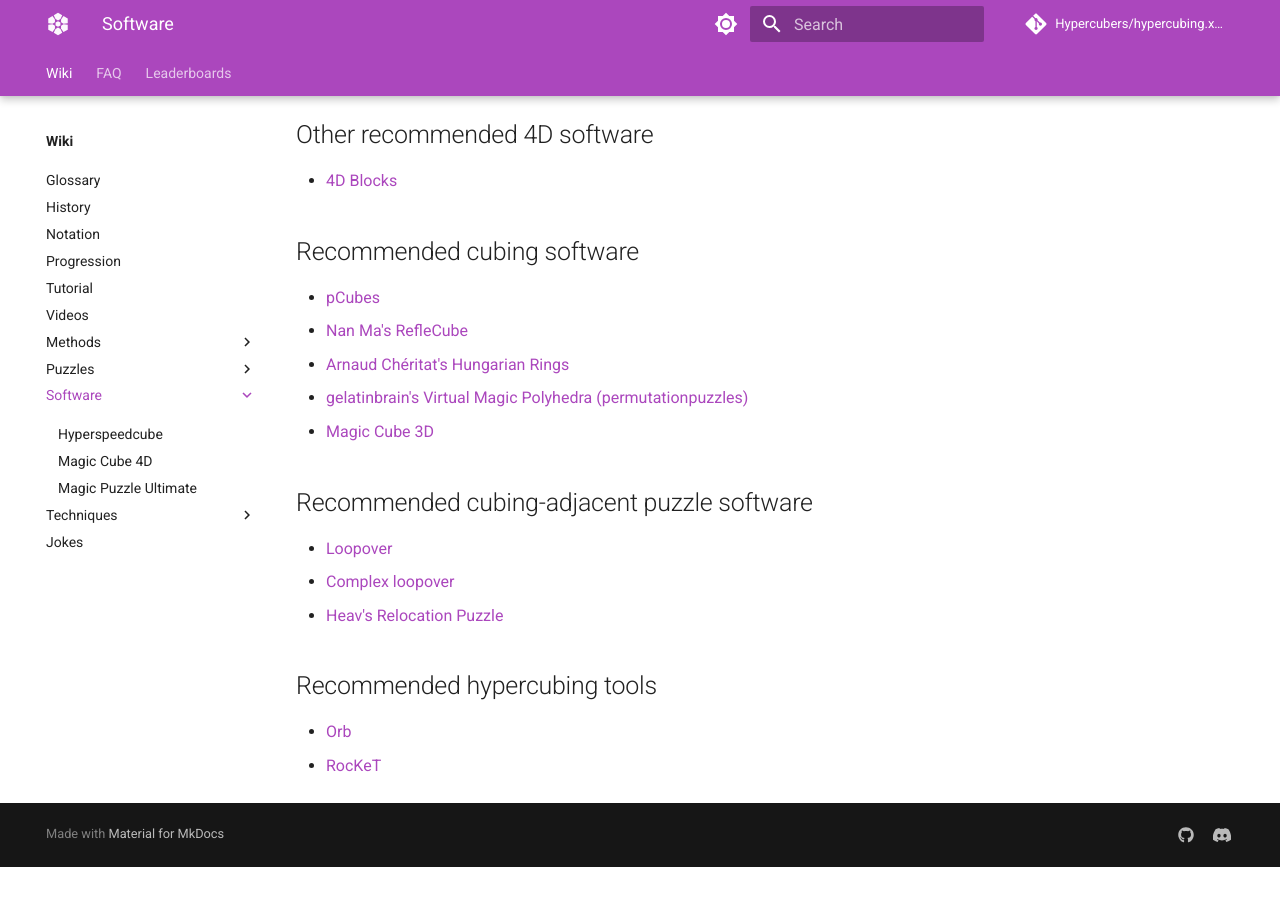
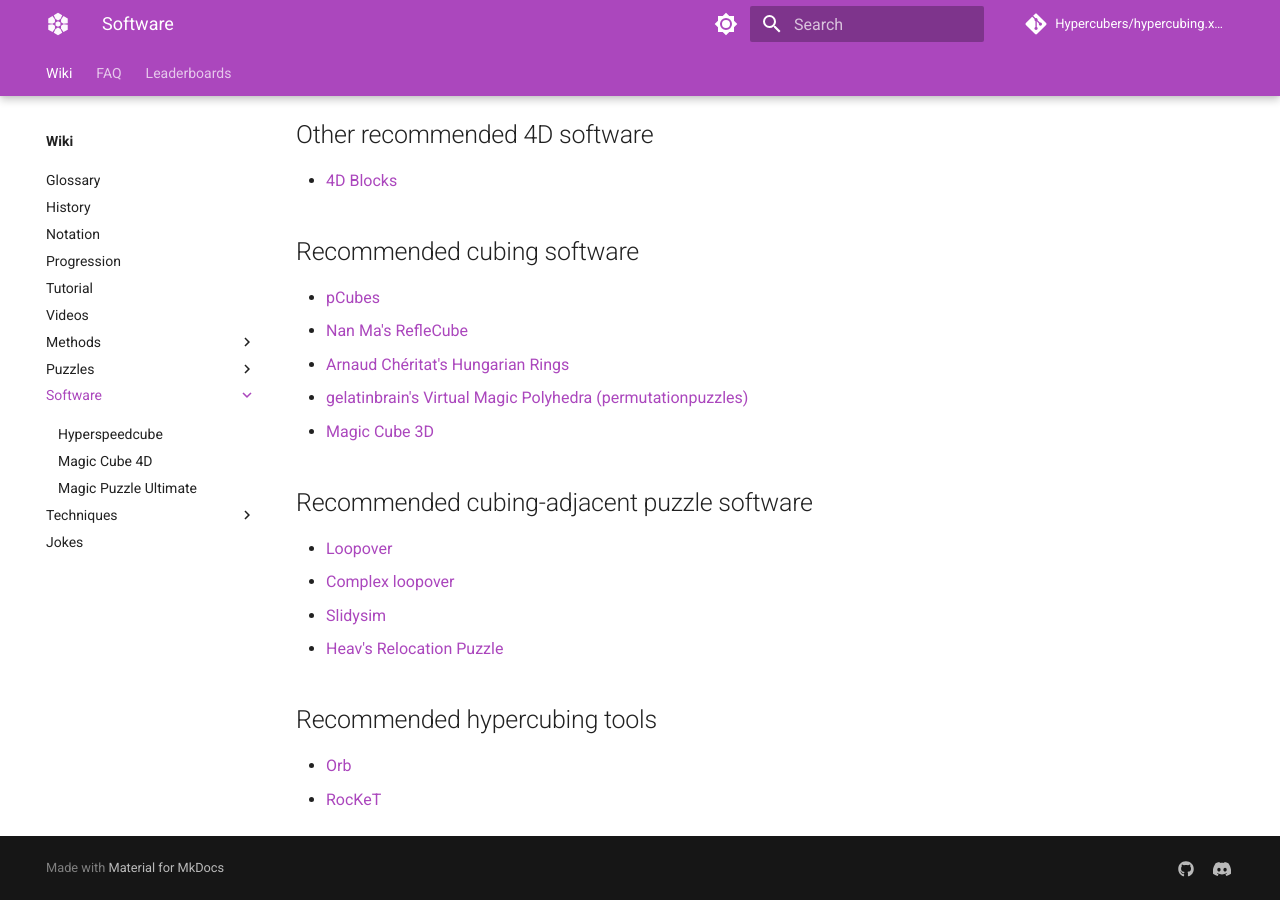
Before and after one commit to Hypercubers/hypercubing.xyz, an MkDocs documentation site: the page built from docs/software/index.md, in a window 1280 px wide and 900 px high, scrolled down 1196 px. Built offline with MkDocs 1.6.1 and Material for MkDocs 9.7.7, drawn with Linux system fonts in a browser that asks for light colours; comment, search, counter and statistics services are not loaded; before the commit the page ends 2063 px from its top, so only the background shows below that.

Commit message:
Add Slidysim

```diff
--- a/docs/software/index.md
+++ b/docs/software/index.md
@@ -52,6 +52,7 @@ For Android phones and tablets, you can download MC4D from the Google Play Store
 
 - [Loopover](https://loopover.xyz/)
   - [Complex loopover](https://milojacquet.com/loopover/complex)
+- [Slidysim](https://www.slidysim.com/)
 - [Heav's Relocation Puzzle](https://github.com/heav-4/relocation)
 
 ## Recommended hypercubing tools
```
